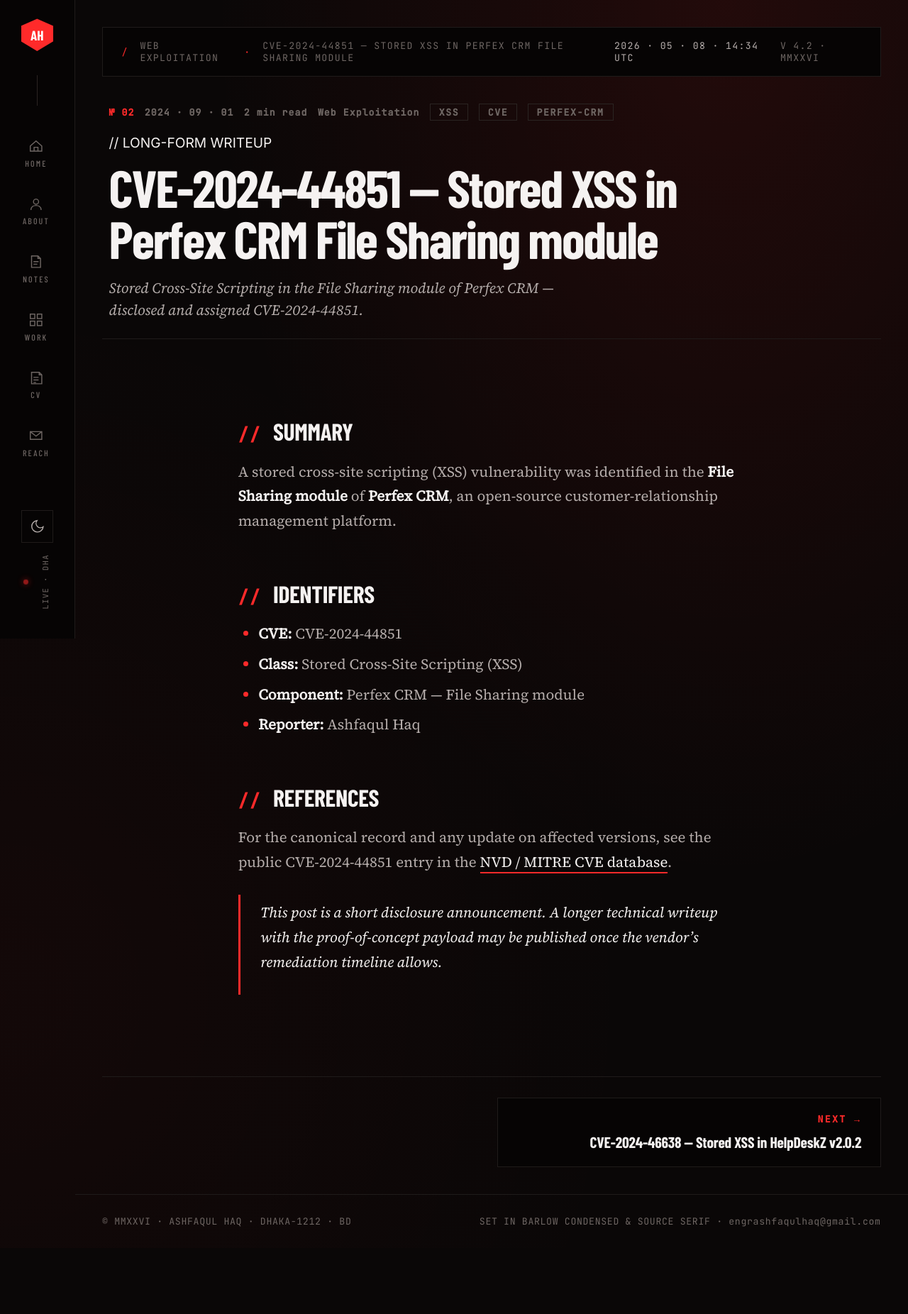
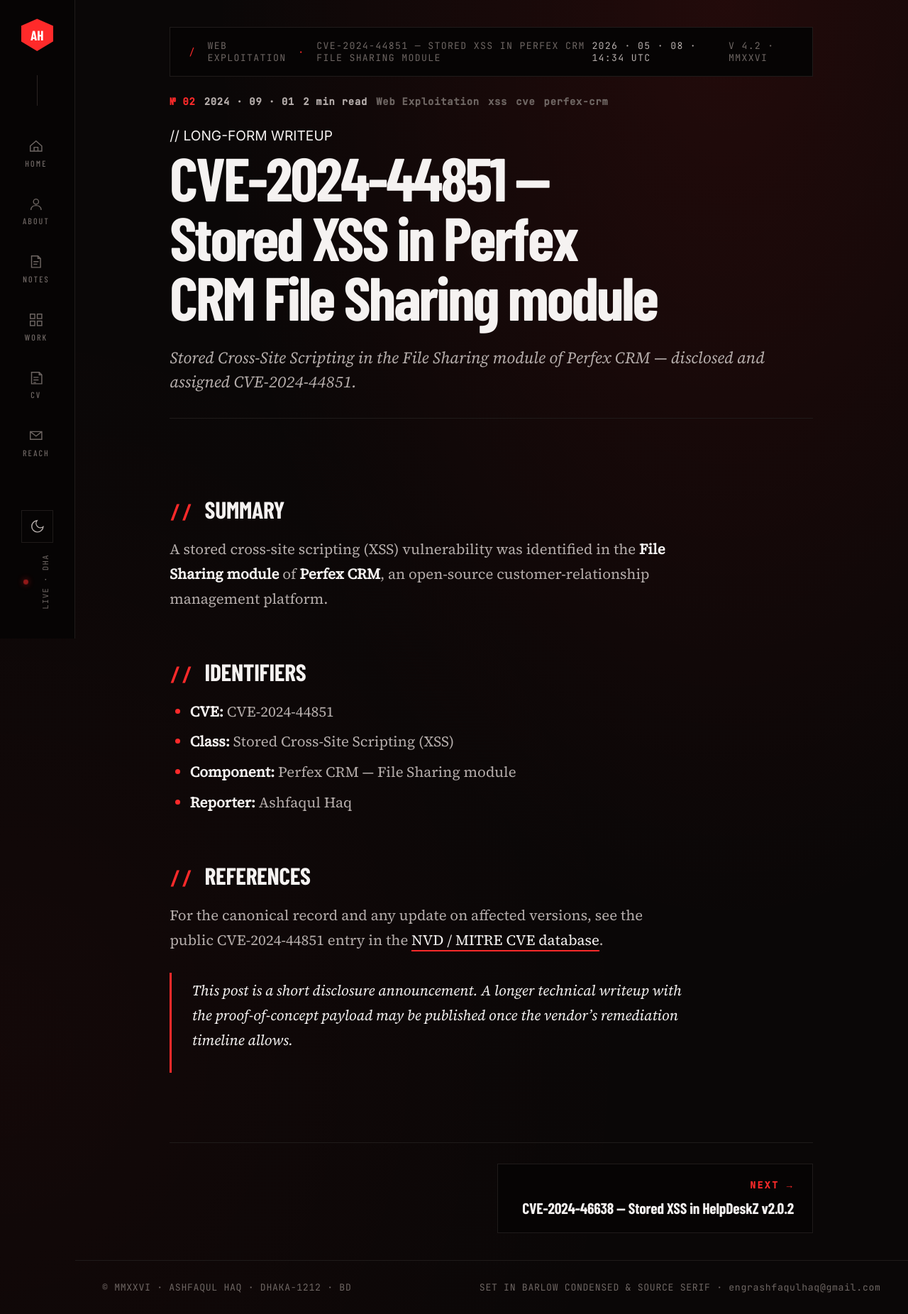
Before and after one commit to 0xashfaq/0xashfaq.github.io, a Jekyll site: the page built from _blogs/web-exploitation/cve-2024-44851-perfex-crm-stored-xss.md, in a window 1280 px wide. Shown: the whole page at 71% size. Built offline with Jekyll 4.4.1, drawn with Linux system fonts in a browser that asks for light colours; some web fonts are replaced; before the commit the page ends 1759 px from its top, so only the background shows below that.

Commit message:
Add files via upload

```diff
--- a/assets/css/style.css
+++ b/assets/css/style.css
@@ -1473,64 +1473,107 @@
   color: var(--ink-2); font-style: italic;
 }
 
-/* ---------- 22. Post header / body ---------- */
-/* Article wrappers used by /blog/<post>/ and /projects/<case-study>/.
-   Long-form articles read better in a narrower centered column than
-   the full 1500px page width — this matches the Medium / Substack
-   reading width while staying consistent with the site's centering.
-
-   Inside the article: header + nav span the article's full width,
-   while .post-body (which carries .prose's 68ch max-width) gets
-   margin-inline: auto so the reading column sits centered, not
-   left-aligned with a void on the right. */
+/* ---------- 22. Post / project page layout ----------
+   Single tight reading column — all content (back-link, header,
+   meta line, title, lede, tag chips, body, prev/next) shares the
+   SAME left edge, centered within main. No sidebar, no offset
+   body, no full-bleed header — the whole article reads as one
+   cohesive ~820px column. Style follows modern dev-blog
+   conventions (Lee Robinson, Josh Comeau, vercel/blog).
+   ---------------------------------------------------- */
 .post,
 .project {
   padding: var(--gutter);
-  max-width: 1100px;
+  max-width: 820px;
   margin-inline: auto;
   display: flex; flex-direction: column;
-  gap: 16px;
-}
-.post-body {
-  margin-inline: auto;
-}
+  gap: 14px;
+}
+
+/* Subtle "back to index" link — sits between the breadcrumb strip
+   and the article header. */
+.post-back {
+  margin-top: 4px;
+}
+.post-back a {
+  font-family: var(--mono);
+  font-weight: 600;
+  font-size: 11.5px;
+  letter-spacing: 0.12em;
+  text-transform: uppercase;
+  color: var(--ink-3);
+  transition: color 0.15s, transform 0.15s;
+  display: inline-block;
+}
+.post-back a:hover { color: var(--acc); transform: translateX(-2px); }
 
 .post-header {
-  padding: 16px 8px 20px;
+  padding: 8px 0 28px;
   border-bottom: 1px solid var(--rule);
+  margin-bottom: 14px;
+}
+
+/* Compact meta line — category pill prominent, then date · read · № */
+.post-meta-line {
+  display: flex; align-items: center; gap: 10px; flex-wrap: wrap;
+  font-family: var(--mono); font-weight: 600;
+  font-size: 11.5px; color: var(--ink-3);
+  letter-spacing: 0.06em;
   margin-bottom: 22px;
 }
-.post-meta-line {
-  display: flex; gap: 12px; flex-wrap: wrap; align-items: center;
-  font-family: var(--mono); font-weight: 600;
-  font-size: 11px; color: var(--ink-3);
-  letter-spacing: 0.08em;
-  margin-bottom: 16px;
-}
-.post-meta-line .num { color: var(--acc); }
-.post-meta-line .tag {
-  padding: 2px 10px;
-  border: var(--pill-border); border-radius: var(--pill-radius);
-  text-transform: uppercase; letter-spacing: 0.12em;
-  font-weight: 700;
-}
-[data-theme="dark"] .post-meta-line .tag { border: 1px solid var(--rule-2); border-radius: 0; }
+.post-meta-line .dot   { color: var(--ink-4); }
+.post-meta-line .num   { color: var(--acc); font-weight: 700; }
+.post-meta-line .kind  { color: var(--acc); font-weight: 700; text-transform: uppercase; letter-spacing: 0.1em; }
+.post-meta-line .date,
+.post-meta-line .read,
+.post-meta-line .role  { color: var(--ink-2); }
 
 .post-title {
   font-family: var(--display); font-weight: 800;
-  font-size: clamp(36px, 4.8vw, 68px); line-height: 0.98;
-  letter-spacing: -0.03em;
-  margin: 12px 0 0;
+  font-size: clamp(38px, 5.6vw, 76px);
+  line-height: 0.98;
+  letter-spacing: -0.035em;
+  margin: 4px 0 0;
   text-wrap: balance;
   color: var(--ink);
 }
 .post-lede {
-  margin: 16px 0 0; max-width: 64ch;
+  margin: 22px 0 0;
   font-family: var(--serif); font-style: italic;
-  font-size: 17px; line-height: 1.5;
+  font-size: 19px; line-height: 1.5;
   color: var(--ink-2);
-}
-.post-body { padding: 0 8px 24px; }
+  text-wrap: pretty;
+}
+
+/* Tag chips below the lede — the "what's this about" surface area */
+.post-tags {
+  display: flex; flex-wrap: wrap; gap: 6px;
+  margin-top: 26px;
+}
+
+/* Body fills its container; the .prose 68ch cap keeps line length
+   readable even though the parent column is 820px. */
+.post-body {
+  padding: 8px 0 12px;
+}
+
+/* Anchor-friendly headings — clicking an in-page link doesn't tuck
+   the heading under the sticky meta strip. Hovering an h2 reveals
+   a subtle # marker on the right. */
+.post-body.prose h2 {
+  scroll-margin-top: 40px;
+  position: relative;
+}
+.post-body.prose h2::after {
+  content: " #";
+  color: var(--acc);
+  opacity: 0;
+  transition: opacity 0.15s;
+  font-family: var(--mono); font-weight: 600;
+  font-size: 0.65em;
+  margin-left: 0.4em;
+}
+.post-body.prose h2:hover::after { opacity: 0.6; }
 
 .post-nav {
   display: grid; grid-template-columns: 1fr 1fr;
```
